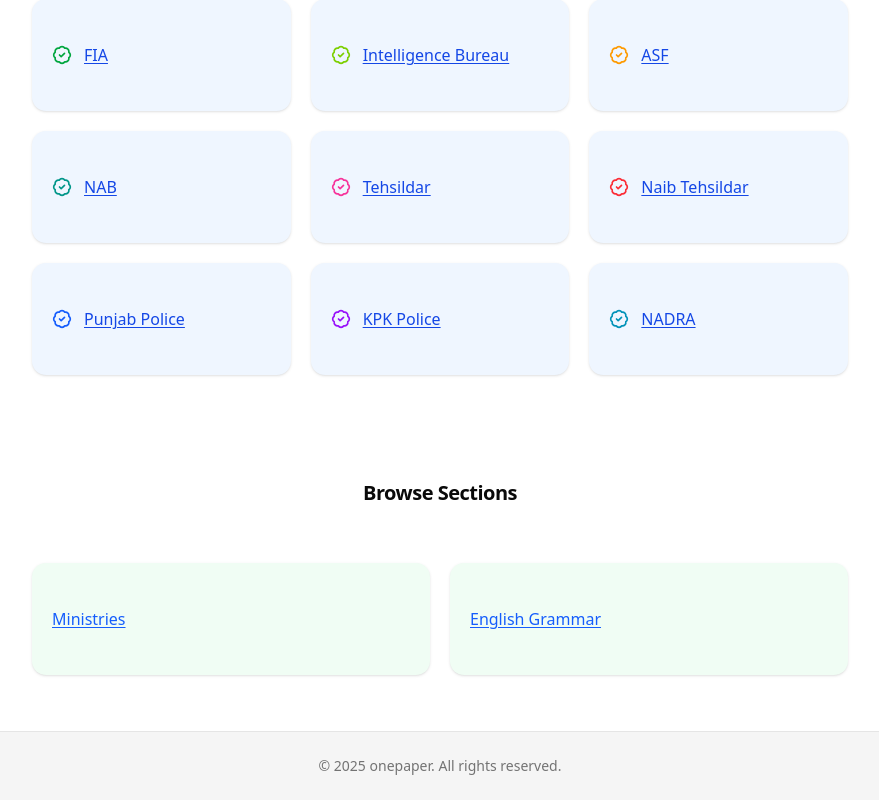
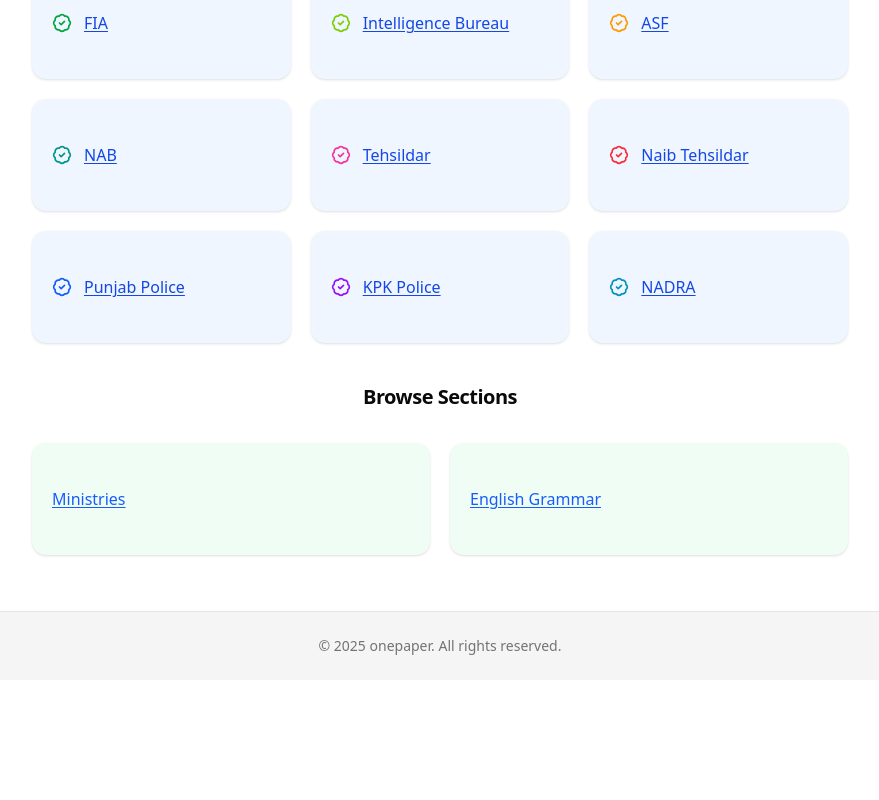
Before and after one commit to waqarkhan424/mcqs-app, a Next.js app: page / in a window 1280 px wide. Shown: the part 853-1653 px from the top of the page, without its empty margins (200-1079 px from the left). After the commit the page ends 1533 px from the top, so only its background shows below. Built offline with nearby package versions, Linux system fonts and the light colour scheme.

Commit message:
Initial commit

```diff
--- a/app/components/browse-sections.tsx
+++ b/app/components/browse-sections.tsx
@@ -5,8 +5,8 @@ import Link from "next/link";
 
 export default function BrowseSections() {
     return (
-        <div className="max-w-5xl mx-auto px-4 py-8 space-y-12">
-            <Typography variant="h2" className="text-center">
+        <div className="max-w-5xl mx-auto px-4 pb-8 space-y-12">
+            <Typography variant="h2" className="mb-6 text-center">
                 Browse Sections
             </Typography>
 
--- a/app/components/category-links.tsx
+++ b/app/components/category-links.tsx
@@ -62,7 +62,7 @@ export default function CategoryLinks() {
     return (
 
 
-        <div className="max-w-5xl mx-auto px-4 py-8 space-y-12">
+        <div className="max-w-5xl mx-auto px-4 space-y-12">
 
             <div>
                 <Typography variant="h2" className="mb-6 text-center">
```
